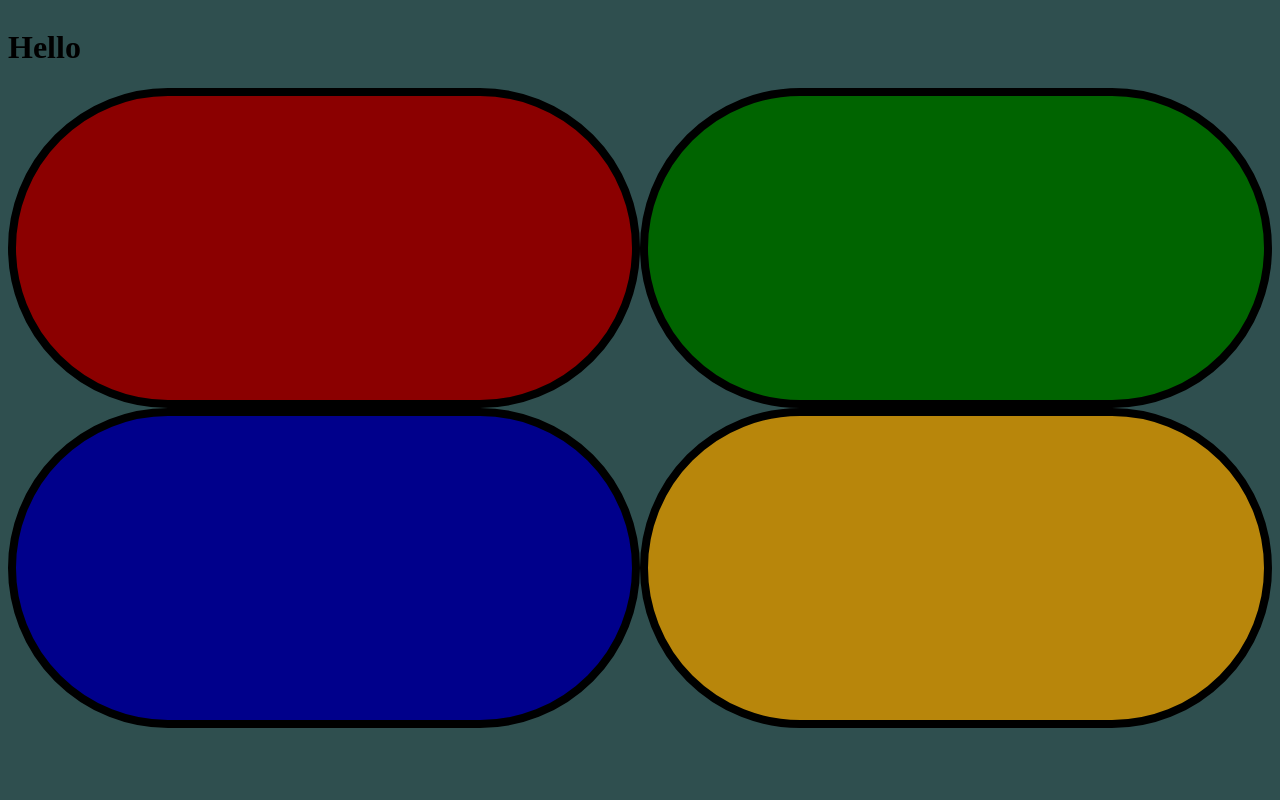
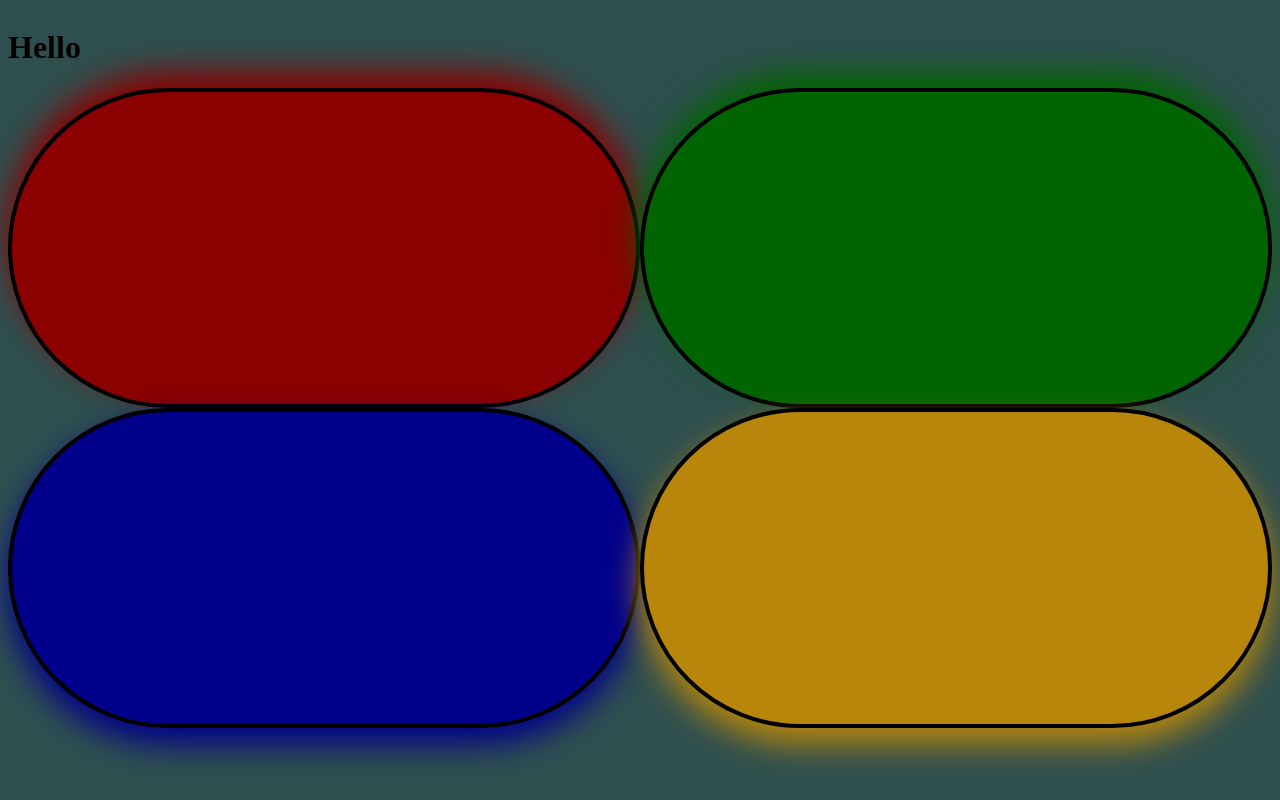
Before and after one commit to Jaylabull/simongame-hackathon, an Angular app in the folder Simon/simon/: page / in a window 1280 px wide. Built offline with nearby package versions, Linux system fonts and the light colour scheme.

Commit message:
added dropshadows

```diff
--- a/Simon/simon/src/app/game/game-page/game-page.component.css
+++ b/Simon/simon/src/app/game/game-page/game-page.component.css
@@ -18,27 +18,30 @@
       grid-area: Red;
     background-color: darkred;
     border-radius: 10rem;
-    border: .5rem solid black ;
-
+    border: .3rem solid black ;
+    box-shadow: 0rem -1rem 2rem 0rem darkred;
     }
 
   .Green {
       grid-area: Green;
       background-color: darkgreen;
       border-radius: 10rem;
-      border: .5rem solid black ;
+      border: .3rem solid black ;
+      box-shadow: 0rem -1rem 2rem 0rem darkgreen;
     }
 
   .Blue {
       grid-area: Blue;
       background-color: darkblue;
       border-radius: 10rem;
-      border: .5rem solid black ;
+      border: .3rem solid black ;
+      box-shadow: 0rem 1rem 2rem 0rem darkblue;
     }
 
   .Yellow {
       grid-area: Yellow;
       background-color: darkgoldenrod;
       border-radius: 10rem;
-      border: .5rem solid black ;
+      border: .3rem solid black ;
+      box-shadow: 0rem 1rem 2rem 0rem darkgoldenrod;
     }
```
